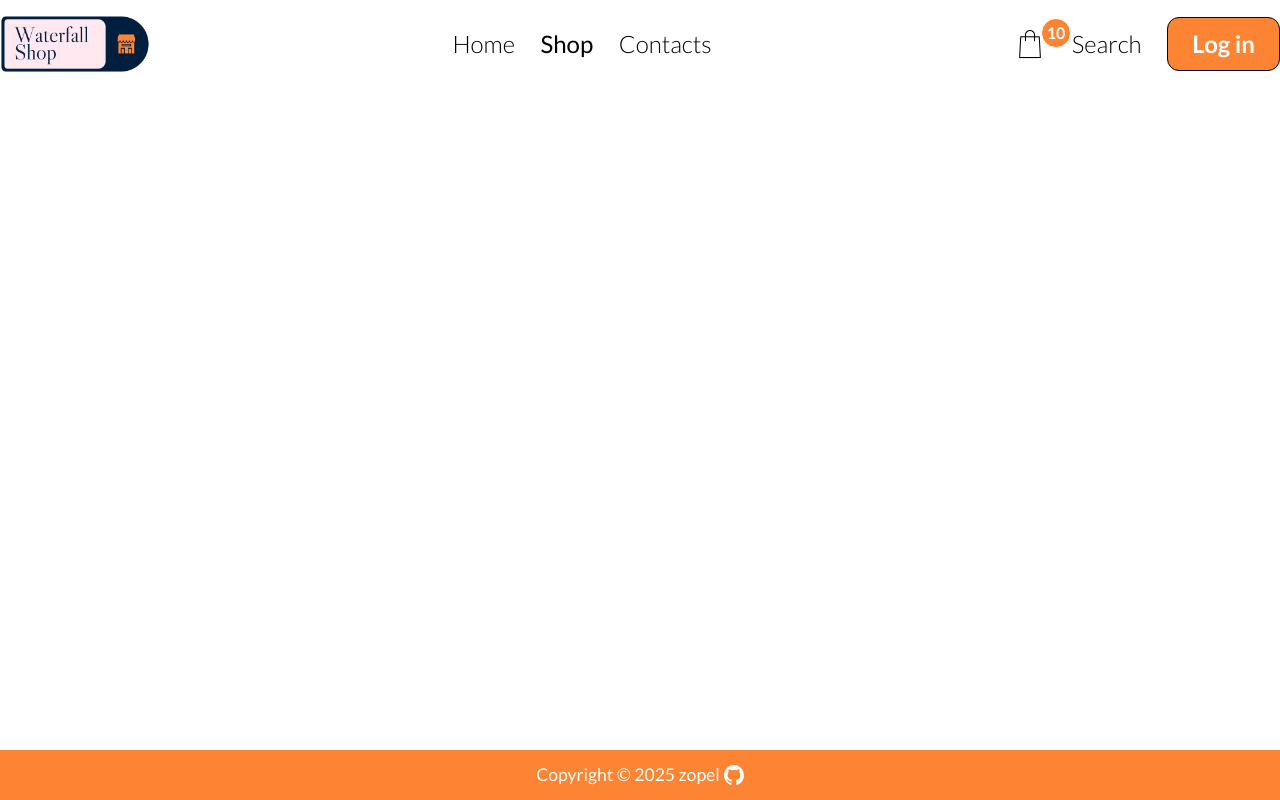
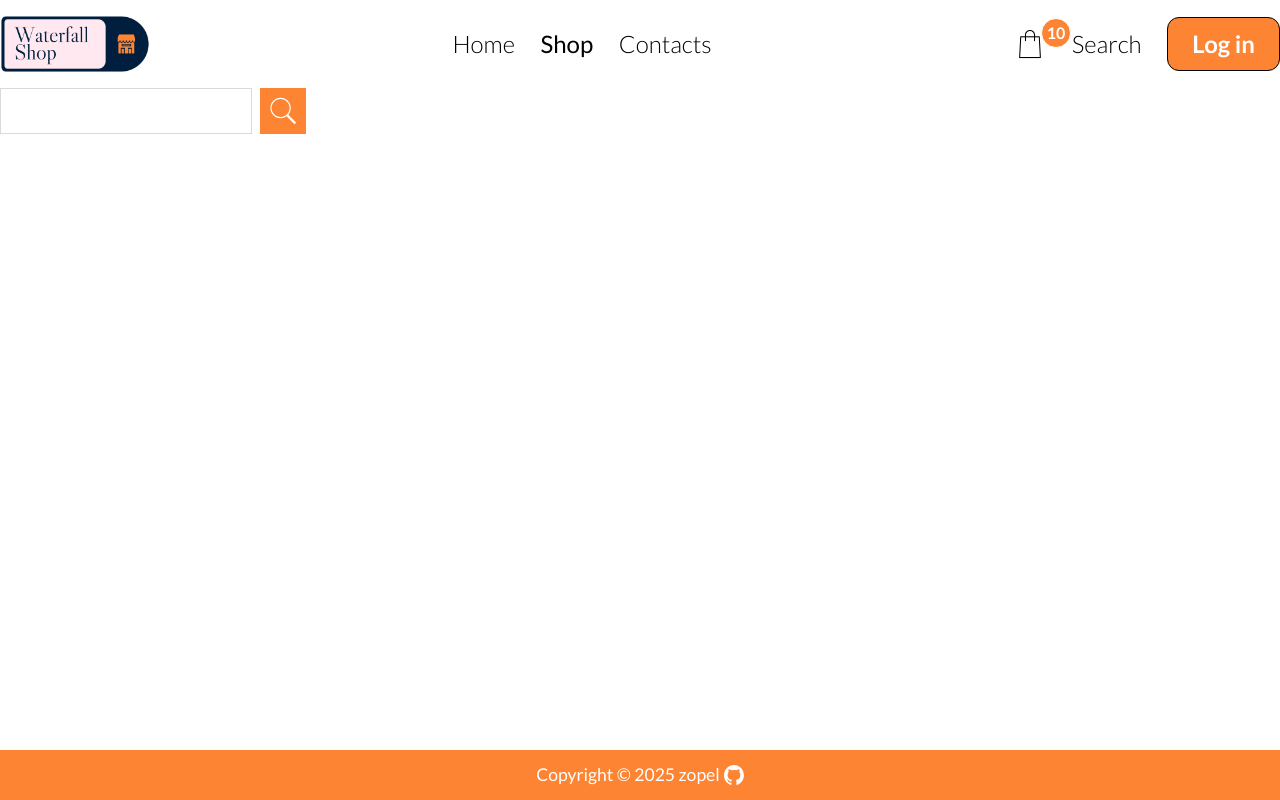
Before and after one commit to ZTanvir/waterfall-shopping, a React (Vite) app: page /shop in a window 1280 px wide. Built offline with nearby package versions, Linux system fonts and the light colour scheme; no server answers.

Commit message:
add searchField component

```diff
--- a/src/App.css
+++ b/src/App.css
@@ -66,8 +66,10 @@ a {
 #root {
   font-family: "Lato", serif;
   --color-orange: #fd8432;
+  --color-dark-orange: #f86a0b;
   --color-light-gray: #f3f3f3;
   --color-border-gray: rgb(65, 64, 64);
+  --color-light-border: #d9d9d9;
 }
 
 :is(html, body, #root) {
--- /dev/null
+++ b/src/components/SearchField.jsx
@@ -0,0 +1,29 @@
+import searchIconImg from "../assets/images/search-icon-white.svg";
+import styles from "../styles/components/searchField.module.css";
+const SearchField = ({ text, setText }) => {
+  return (
+    <form
+      className={styles.searchField__wrapper}
+      onSubmit={(e) => {
+        e.preventDefault();
+        setText("");
+      }}
+    >
+      <input
+        type="text"
+        name="search"
+        id="search-box"
+        value={text}
+        onChange={(e) => setText(e.target.value)}
+      />
+      <button type="submit">
+        <img
+          className={styles.searchIcon}
+          src={searchIconImg}
+          alt="magnifying glass used to search item"
+        />
+      </button>
+    </form>
+  );
+};
+export default SearchField;
--- a/src/page/Shop.jsx
+++ b/src/page/Shop.jsx
@@ -1,9 +1,11 @@
 import styles from "../styles/page/shop.module.css";
 import Navbar from "../components/Navbar";
 import Footer from "../components/Footer";
+import SearchField from "../components/SearchField";
 import { useEffect, useState } from "react";
 const Shop = ({ cardData }) => {
   const [products, setProducts] = useState(null);
+  const [search, setSearch] = useState("");
   const { data, isLoading, isError } = cardData;
 
   const dependency = data === undefined ? data : data.length;
@@ -19,7 +21,9 @@ const Shop = ({ cardData }) => {
       <header>
         <Navbar />
       </header>
-      <main></main>
+      <main>
+        <SearchField text={search} setText={setSearch} />
+      </main>
       <Footer />
     </div>
   );
--- /dev/null
+++ b/src/styles/components/searchField.module.css
@@ -0,0 +1,31 @@
+.searchField__wrapper {
+  display: flex;
+  gap: 0.5rem;
+}
+.searchField__wrapper > input[type="text"] {
+  font-size: 1.3rem;
+  line-height: 1.2;
+  padding: 0.5rem;
+  border: 1px solid var(--color-light-border);
+  font-weight: 300;
+}
+.searchField__wrapper > input[type="text"]:focus {
+  outline: 1px dotted var(--color-light-border);
+}
+.searchField__wrapper > button[type="submit"] {
+  background-color: var(--color-orange);
+  border: none;
+  color: white;
+  cursor: pointer;
+  padding: 0.5rem;
+}
+
+:is(
+    .searchField__wrapper > button[type="submit"]:focus,
+    .searchField__wrapper > button[type="submit"]:hover
+  ) {
+  background-color: var(--color-dark-orange);
+}
+.searchIcon {
+  width: 30px;
+}
```
Also changed, not shown: src/assets/images/search-icon-white.svg (added), src/assets/images/search-icon.svg (added).
